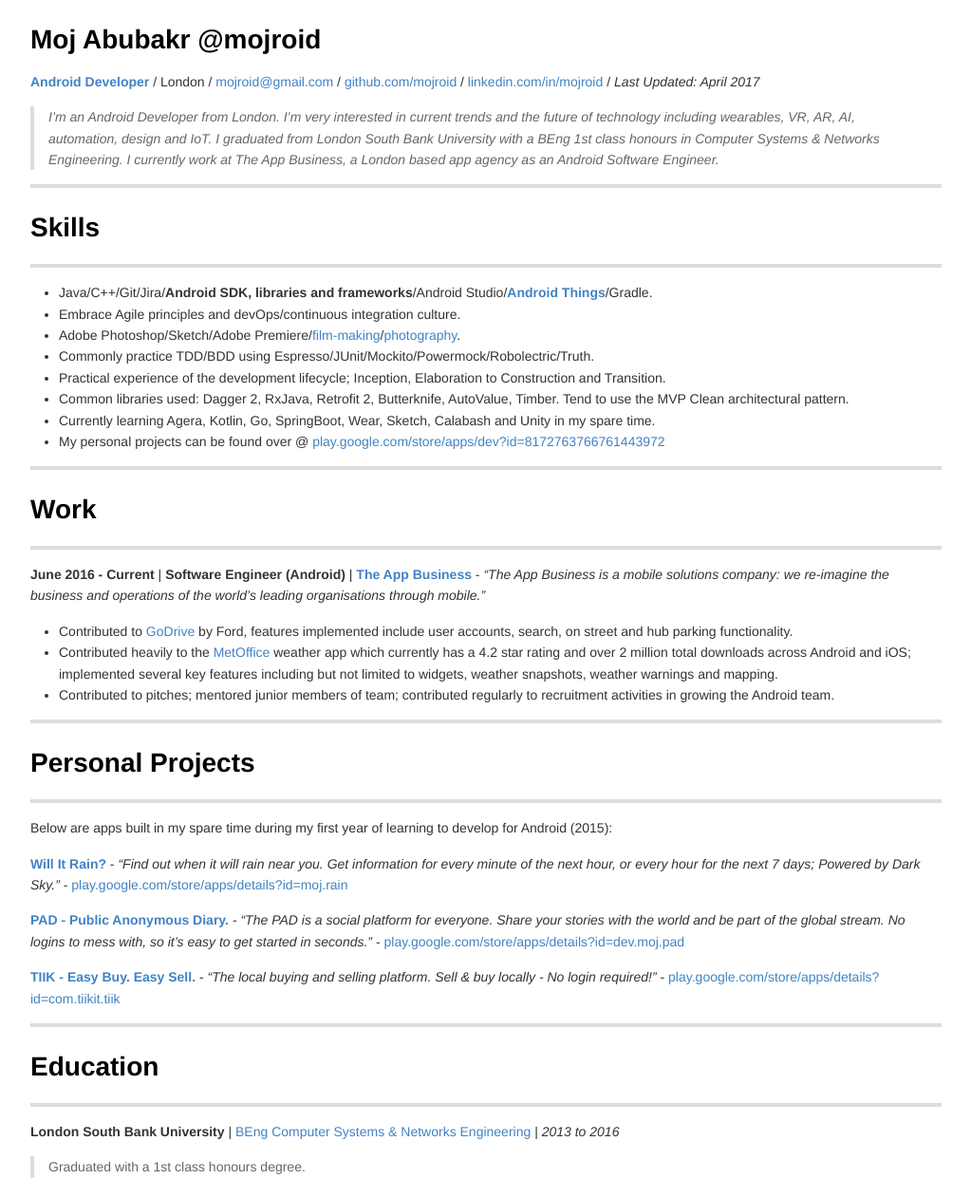
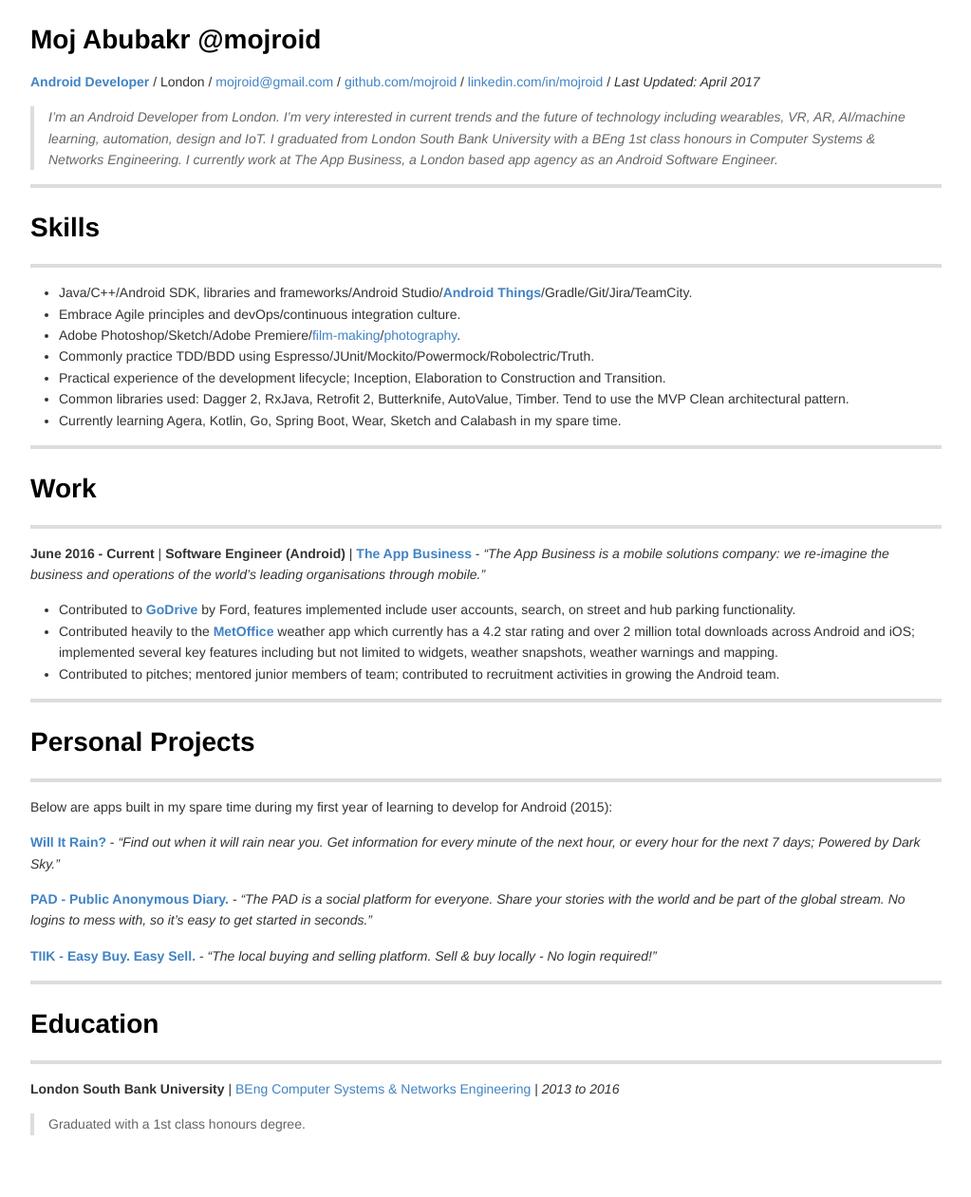
Before and after one commit to MojRoid/RESUME, a plain HTML site: page Moj Abubakr - resume.html in a window 1280 px wide. Shown: the whole page at 95% size, without its empty margins (128-1151 px from the left). After the commit the page ends 1216 px from the top, so only its background shows below. Drawn offline with Linux system fonts and the light colour scheme.

Commit message:
:pencil2:

```diff
--- a/Moj Abubakr - resume.html
+++ b/Moj Abubakr - resume.html
@@ -471,26 +471,26 @@ vertical-align:1px;
 <h1 id="moj-abubakr-mojroid">Moj Abubakr @mojroid</h1>
 <p><a href="https://play.google.com/store/apps/dev?id=8172763766761443972"><strong>Android Developer</strong></a> / London / <a href="mailto:mojroid@gmail.com">mojroid@gmail.com</a> / <a href="https://github.com/MojRoid">github.com/mojroid</a> / <a href="https://www.linkedin.com/in/mojroid">linkedin.com/in/mojroid</a> / <em>Last Updated: April 2017</em></p>
 <blockquote>
-<p><em>I’m an Android Developer from London. I’m very interested in current trends and the future of technology including wearables, VR, AR, AI, automation, design and IoT. I graduated from London South Bank University with a BEng 1st class honours in Computer Systems &amp; Networks Engineering. I currently work at The App Business, a London based app agency as an Android Software Engineer.</em></p>
+<p><em>I’m an Android Developer from London. I’m very interested in current trends and the future of technology including wearables, VR, AR, AI/machine learning, automation, design and IoT. I graduated from London South Bank University with a BEng 1st class honours in Computer Systems &amp; Networks Engineering. I currently work at The App Business, a London based app agency as an Android Software Engineer.</em></p>
 </blockquote>
 <hr>
 <h1 id="skills">Skills</h1>
 <hr>
 <ul>
-<li>Java/C++/Git/Jira/<strong>Android SDK, libraries and frameworks</strong>/Android Studio/<strong><a href="https://medium.com/@mojroid/the-quick-and-simple-guide-to-android-things-6592636e772f">Android Things</a></strong>/Gradle.</li><li>Embrace Agile principles and devOps/continuous integration culture.</li><li>Adobe Photoshop/Sketch/Adobe Premiere/<a href="https://www.youtube.com/watch?v=dLm-860kFT8">film-making</a>/<a href="http://moj-a.tumblr.com/">photography</a>.</li><li>Commonly practice TDD/BDD using Espresso/JUnit/Mockito/Powermock/Robolectric/Truth.</li><li>Practical experience of the development lifecycle; Inception, Elaboration to Construction and Transition.</li><li>Common libraries used: Dagger 2, RxJava, Retrofit 2, Butterknife, AutoValue, Timber. Tend to use the MVP Clean architectural pattern.</li><li>Currently learning Agera, Kotlin, Go, SpringBoot, Wear, Sketch, Calabash and Unity in my spare time.</li><li>My personal projects can be found over @ <a href="https://play.google.com/store/apps/dev?id=8172763766761443972">play.google.com/store/apps/dev?id=8172763766761443972</a></li></ul>
+<li>Java/C++/Android SDK, libraries and frameworks/Android Studio/<strong><a href="https://medium.com/@mojroid/the-quick-and-simple-guide-to-android-things-6592636e772f">Android Things</a></strong>/Gradle/Git/Jira/TeamCity.</li><li>Embrace Agile principles and devOps/continuous integration culture.</li><li>Adobe Photoshop/Sketch/Adobe Premiere/<a href="https://www.youtube.com/watch?v=dLm-860kFT8">film-making</a>/<a href="http://moj-a.tumblr.com/">photography</a>.</li><li>Commonly practice TDD/BDD using Espresso/JUnit/Mockito/Powermock/Robolectric/Truth.</li><li>Practical experience of the development lifecycle; Inception, Elaboration to Construction and Transition.</li><li>Common libraries used: Dagger 2, RxJava, Retrofit 2, Butterknife, AutoValue, Timber. Tend to use the MVP Clean architectural pattern.</li><li>Currently learning Agera, Kotlin, Go, Spring Boot, Wear, Sketch and Calabash in my spare time.</li></ul>
 <hr>
 <h1 id="work">Work</h1>
 <hr>
 <p><strong>June 2016 - Current</strong> | <strong>Software Engineer (Android)</strong> | <a href="http://www.theappbusiness.com/"><strong>The App Business</strong></a> - <em>“The App Business is a mobile solutions company: we re-imagine the business and operations of the world’s leading organisations through mobile.”</em></p>
 <ul>
-<li>Contributed to <a href="https://www.go-drive.com/">GoDrive</a> by Ford, features implemented include user accounts, search, on street and hub parking functionality.</li><li>Contributed heavily to the <a href="http://www.metoffice.gov.uk/services/mobile-digital-services/weather-app">MetOffice</a> weather app which currently has a 4.2 star rating and over 2 million total downloads across Android and iOS; implemented several key features including but not limited to widgets, weather snapshots, weather warnings and mapping.</li><li>Contributed to pitches; mentored junior members of team; contributed regularly to recruitment activities in growing the Android team.</li></ul>
+<li>Contributed to <a href="https://play.google.com/store/apps/details?id=com.ford.godrive"><strong>GoDrive</strong></a> by Ford, features implemented include user accounts, search, on street and hub parking functionality.</li><li>Contributed heavily to the <a href="https://play.google.com/store/apps/details?id=uk.gov.metoffice.weather.android"><strong>MetOffice</strong></a> weather app which currently has a 4.2 star rating and over 2 million total downloads across Android and iOS; implemented several key features including but not limited to widgets, weather snapshots, weather warnings and mapping.</li><li>Contributed to pitches; mentored junior members of team; contributed to recruitment activities in growing the Android team.</li></ul>
 <hr>
 <h1 id="personal-projects">Personal Projects</h1>
 <hr>
 <p>Below are apps built in my spare time during my first year of learning to develop for Android (2015):</p>
-<p><a href="https://play.google.com/store/apps/details?id=moj.rain"><strong>Will It Rain?</strong></a> - <em>“Find out when it will rain near you. Get information for every minute of the next hour, or every hour for the next 7 days; Powered by Dark Sky.”</em> - <a href="https://play.google.com/store/apps/details?id=moj.rain">play.google.com/store/apps/details?id=moj.rain</a></p>
-<p><a href="https://play.google.com/store/apps/details?id=dev.moj.pad"><strong>PAD - Public Anonymous Diary.</strong></a> - <em>“The PAD is a social platform for everyone. Share your stories with the world and be part of the global stream. No logins to mess with, so it’s easy to get started in seconds.”</em> - <a href="https://play.google.com/store/apps/details?id=dev.moj.pad">play.google.com/store/apps/details?id=dev.moj.pad</a></p>
-<p><a href="https://play.google.com/store/apps/details?id=com.tiikit.tiik"><strong>TIIK - Easy Buy. Easy Sell.</strong></a> - <em>“The local buying and selling platform. Sell &amp; buy locally - No login required!”</em> - <a href="https://play.google.com/store/apps/details?id=com.tiikit.tiik">play.google.com/store/apps/details?id=com.tiikit.tiik</a></p>
+<p><a href="https://play.google.com/store/apps/details?id=moj.rain"><strong>Will It Rain?</strong></a> - <em>“Find out when it will rain near you. Get information for every minute of the next hour, or every hour for the next 7 days; Powered by Dark Sky.”</em></p>
+<p><a href="https://play.google.com/store/apps/details?id=dev.moj.pad"><strong>PAD - Public Anonymous Diary.</strong></a> - <em>“The PAD is a social platform for everyone. Share your stories with the world and be part of the global stream. No logins to mess with, so it’s easy to get started in seconds.”</em></p>
+<p><a href="https://play.google.com/store/apps/details?id=com.tiikit.tiik"><strong>TIIK - Easy Buy. Easy Sell.</strong></a> - <em>“The local buying and selling platform. Sell &amp; buy locally - No login required!”</em></p>
 <hr>
 <h1 id="education">Education</h1>
 <hr>
```
Also changed, not shown: 2 other files.
